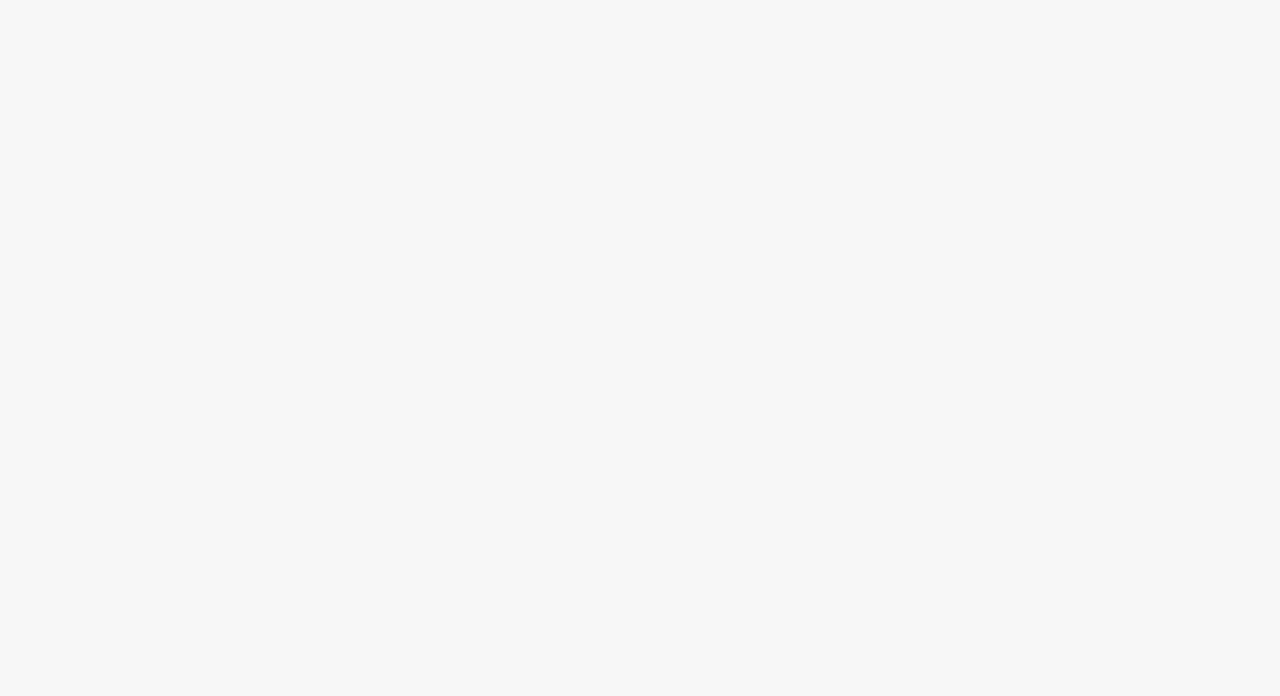
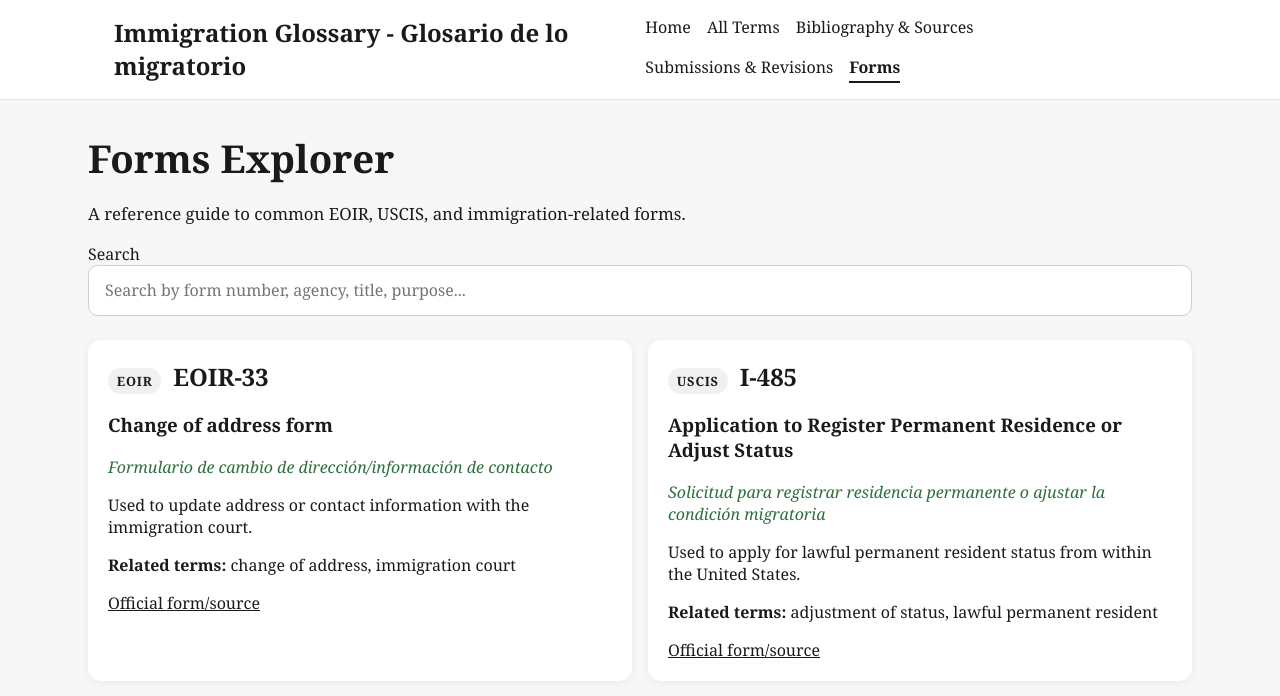
Before and after one commit to mapachurro/eoir-glossary, a React (Vite) app: page /#/forms in a window 1280 px wide. Before the commit this address had no page. Shown: the top 696 px of the page. Built offline with nearby package versions, Linux system fonts and the light colour scheme.

Commit message:
Builing out the other ones too

```diff
--- a/src/App.jsx
+++ b/src/App.jsx
@@ -7,6 +7,9 @@ import TagPage from "./pages/TagPage";
 import SubmissionsPage from "./pages/SubmissionsPage";
 import SourcesPage from "./pages/SourcesPage";
 import TermPage from "./pages/TermPage";
+import FormsPage from "./pages/FormsPage";
+import AdjournmentCodesPage from "./pages/AdjournmentCodesPage";
+import LegalAuthority from "./pages/LegalAuthority";
 
 export default function App() {
   return (
@@ -19,6 +22,9 @@ export default function App() {
         <Route path="sources" element={<SourcesPage />} />
         <Route path="submissions" element={<SubmissionsPage />} />
         <Route path="term/:id" element={<TermPage />} />
+        <Route path="forms" element={<FormsPage />} />
+        <Route path="adjournment-codes" element={<AdjournmentCodesPage />} />
+        <Route path="legal-authority" element={<LegalAuthority />} />
       </Route>
     </Routes>
   );
--- a/src/components/Layout.jsx
+++ b/src/components/Layout.jsx
@@ -16,6 +16,7 @@ export default function Layout() {
             <NavLink to="/terms">All Terms</NavLink>
             <NavLink to="/sources">Bibliography & Sources</NavLink>
             <NavLink to="/submissions">Submissions & Revisions</NavLink>
+            <NavLink to="/forms">Forms</NavLink>
           </nav>
         </div>
       </header>
--- /dev/null
+++ b/src/data/authority.json
@@ -0,0 +1,15 @@
+[
+  {
+    "id": "matter-of-a-b",
+    "name": "Matter of A-B-",
+    "citation": "27 I&N Dec. 316 (A.G. 2018)",
+    "year": 2018,
+    "body": "Attorney General",
+    "topics": ["asylum", "particular social group"],
+    "relatedTerms": ["asylum", "particular social group"],
+    "summary": "",
+    "status": "",
+    "officialUrl": "",
+    "notes": ""
+  }
+]
--- a/src/data/categories.json
+++ b/src/data/categories.json
@@ -6,7 +6,7 @@
   },
   {
     "label": "Charges",
-    "slug": "Charges",
+    "slug": "charges",
     "count": 13
   },
   {
--- /dev/null
+++ b/src/pages/AdjournmentCodesPage.jsx
@@ -0,0 +1,75 @@
+import { useMemo, useState } from "react";
+import forms from "../data/forms.json";
+import SearchBar from "../components/SearchBar";
+
+function matchesForm(form, query) {
+  const haystack = [
+    form.agency,
+    form.formNumber,
+    form.title,
+    form.spanishTitle,
+    form.purpose,
+    form.notes,
+    ...(form.relatedTerms || []),
+  ]
+    .join(" ")
+    .toLowerCase();
+
+  return haystack.includes(query.toLowerCase());
+}
+
+export default function FormsPage() {
+  const [query, setQuery] = useState("");
+
+  const filteredForms = useMemo(() => {
+    if (!query.trim()) return forms;
+    return forms.filter((form) => matchesForm(form, query));
+  }, [query]);
+
+  return (
+    <section className="page">
+      <h1>Forms Explorer</h1>
+      <p className="page-intro">
+        A reference guide to common EOIR, USCIS, and immigration-related forms.
+      </p>
+
+      <SearchBar
+        value={query}
+        onChange={setQuery}
+        placeholder="Search by form number, agency, title, purpose..."
+      />
+
+      <div className="forms-grid">
+        {filteredForms.map((form) => (
+          <article className="form-card" key={form.id}>
+            <div className="form-card__header">
+              <span className="form-card__agency">{form.agency}</span>
+              <h2>{form.formNumber}</h2>
+            </div>
+
+            <h3>{form.title}</h3>
+
+            {form.spanishTitle && (
+              <p className="form-card__spanish">{form.spanishTitle}</p>
+            )}
+
+            <p>{form.purpose}</p>
+
+            {form.relatedTerms?.length > 0 && (
+              <p>
+                <strong>Related terms:</strong>{" "}
+                {form.relatedTerms.join(", ")}
+              </p>
+            )}
+
+            {form.officialUrl && (
+              <a href={form.officialUrl} target="_blank" rel="noreferrer">
+                Official form/source
+              </a>
+            )}
+          </article>
+        ))}
+      </div>
+    </section>
+  );
+}
--- /dev/null
+++ b/src/pages/FormsPage.jsx
@@ -0,0 +1,75 @@
+import { useMemo, useState } from "react";
+import forms from "../data/forms.json";
+import SearchBar from "../components/SearchBar";
+
+function matchesForm(form, query) {
+  const haystack = [
+    form.agency,
+    form.formNumber,
+    form.title,
+    form.spanishTitle,
+    form.purpose,
+    form.notes,
+    ...(form.relatedTerms || []),
+  ]
+    .join(" ")
+    .toLowerCase();
+
+  return haystack.includes(query.toLowerCase());
+}
+
+export default function FormsPage() {
+  const [query, setQuery] = useState("");
+
+  const filteredForms = useMemo(() => {
+    if (!query.trim()) return forms;
+    return forms.filter((form) => matchesForm(form, query));
+  }, [query]);
+
+  return (
+    <section className="page">
+      <h1>Forms Explorer</h1>
+      <p className="page-intro">
+        A reference guide to common EOIR, USCIS, and immigration-related forms.
+      </p>
+
+      <SearchBar
+        value={query}
+        onChange={setQuery}
+        placeholder="Search by form number, agency, title, purpose..."
+      />
+
+      <div className="forms-grid">
+        {filteredForms.map((form) => (
+          <article className="form-card" key={form.id}>
+            <div className="form-card__header">
+              <span className="form-card__agency">{form.agency}</span>
+              <h2>{form.formNumber}</h2>
+            </div>
+
+            <h3>{form.title}</h3>
+
+            {form.spanishTitle && (
+              <p className="form-card__spanish">{form.spanishTitle}</p>
+            )}
+
+            <p>{form.purpose}</p>
+
+            {form.relatedTerms?.length > 0 && (
+              <p>
+                <strong>Related terms:</strong>{" "}
+                {form.relatedTerms.join(", ")}
+              </p>
+            )}
+
+            {form.officialUrl && (
+              <a href={form.officialUrl} target="_blank" rel="noreferrer">
+                Official form/source
+              </a>
+            )}
+          </article>
+        ))}
+      </div>
+    </section>
+  );
+}
--- /dev/null
+++ b/src/pages/LegalAuthority.jsx
@@ -0,0 +1,81 @@
+import { useMemo, useState } from "react";
+import authority from "../data/authority.json";
+import SearchBar from "../components/SearchBar";
+
+function matchesForm(authority, query) {
+  const haystack = [
+    authority.body,
+    authority.citation,
+    authority.name,
+    ...(authority.topics || []),
+    authority.summary,
+    authority.officialUrl,
+    authority.notes,
+  ]
+    .join(" ")
+    .toLowerCase();
+
+  return haystack.includes(query.toLowerCase());
+}
+
+export default function LegalAuthority() {
+  const [query, setQuery] = useState("");
+
+  const filteredAuthority = useMemo(() => {
+    if (!query.trim()) return authority;
+    return authority.filter((auth) => matchesForm(auth, query));
+  }, [query]);
+
+  return (
+    <section className="page">
+      <h1>Legal Authority</h1>
+      <p className="page-intro">
+        A wildly incomplete and non-authoritative guide to legal authority.
+        More commonly referred to as "case law", these are decisions made, generally by the appellate authority of the Board of Immigration Appeals, or by a US District Court, the Supreme Court, the Attorney General in those instances wherein he or she sees fit to <strong>write new law</strong>, or--
+    </p>
+    <p>
+        These cases are often referred to by a series of initials, especially when they are BIA-issued.
+        In case it's not clear already, <strong>this sure as hell is not legal advice</strong>.
+        But if someone keeps talking about "as per Matter of W-T-A-F", and this page helps you, well... then it helps.
+      </p>
+
+      <SearchBar
+        value={query}
+        onChange={setQuery}
+        placeholder="Search by form number, agency, title, purpose..."
+      />
+
+      <div className="forms-grid">
+        {filteredForms.map((form) => (
+          <article className="form-card" key={form.id}>
+            <div className="form-card__header">
+              <span className="form-card__agency">{form.agency}</span>
+              <h2>{form.formNumber}</h2>
+            </div>
+
+            <h3>{form.title}</h3>
+
+            {form.spanishTitle && (
+              <p className="form-card__spanish">{form.spanishTitle}</p>
+            )}
+
+            <p>{form.purpose}</p>
+
+            {form.relatedTerms?.length > 0 && (
+              <p>
+                <strong>Related terms:</strong>{" "}
+                {form.relatedTerms.join(", ")}
+              </p>
+            )}
+
+            {form.officialUrl && (
+              <a href={form.officialUrl} target="_blank" rel="noreferrer">
+                Official form/source
+              </a>
+            )}
+          </article>
+        ))}
+      </div>
+    </section>
+  );
+}
--- a/src/styles.css
+++ b/src/styles.css
@@ -397,3 +397,44 @@ a {
 .external-link:hover {
   text-decoration-thickness: 2px;
 }
+
+/* Explorers styling */
+
+.forms-grid {
+  display: grid;
+  grid-template-columns: repeat(auto-fit, minmax(280px, 1fr));
+  gap: 1rem;
+  margin-top: 1.5rem;
+}
+
+.form-card {
+  background: #ffffff;
+  border-radius: 0.85rem;
+  box-shadow: 0 2px 10px rgba(0, 0, 0, 0.06);
+  padding: 1.25rem;
+}
+
+.form-card__header {
+  display: flex;
+  align-items: baseline;
+  gap: 0.75rem;
+}
+
+.form-card__header h2 {
+  margin: 0;
+}
+
+.form-card__agency {
+  font-size: 0.8rem;
+  font-weight: 700;
+  letter-spacing: 0.06em;
+  text-transform: uppercase;
+  background: #f0f0f0;
+  border-radius: 999px;
+  padding: 0.25rem 0.55rem;
+}
+
+.form-card__spanish {
+  font-style: italic;
+  color: #2f6f3e;
+}
```
Also changed, not shown: src/data/adjournmentCodes.json (added, +12 -0 lines).
